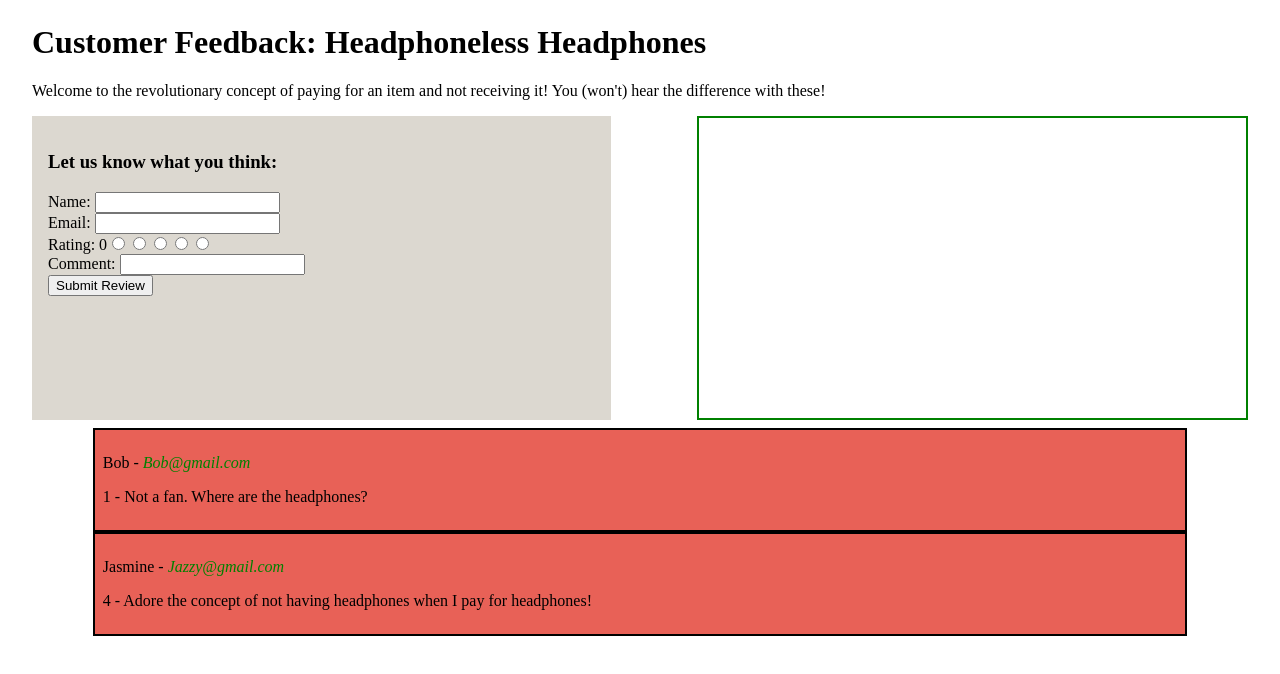
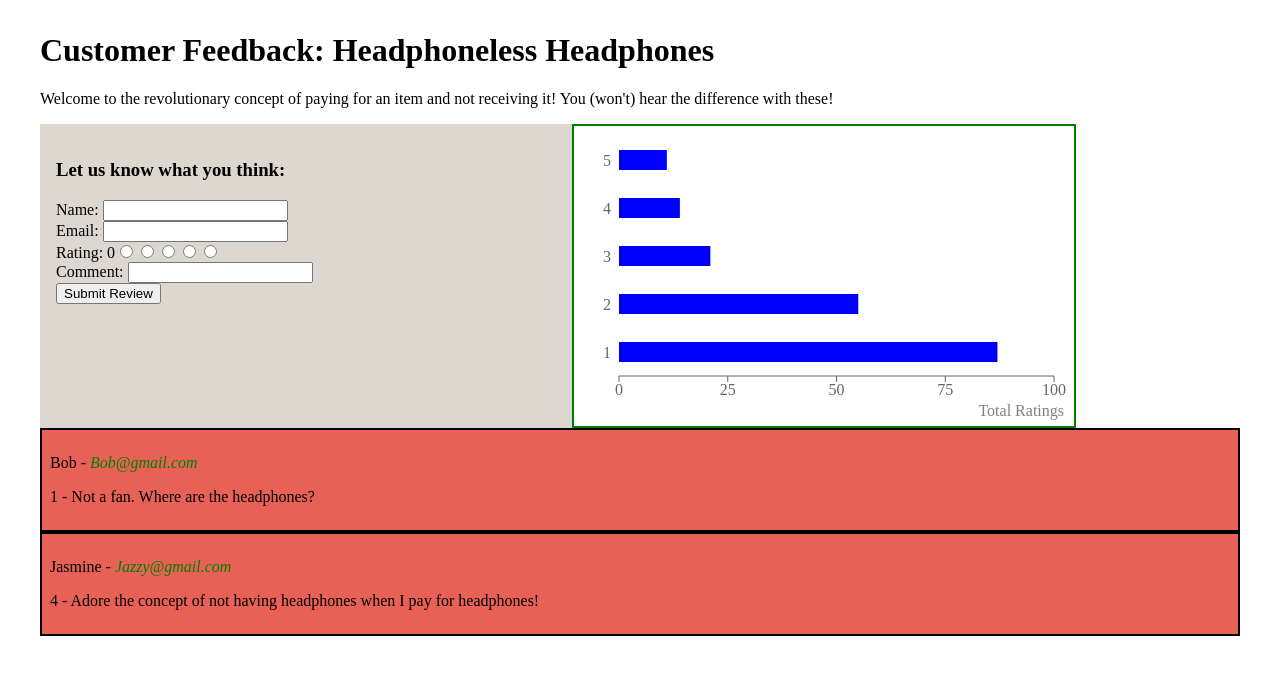
Before and after one commit to MashR3/Customer-Feedback-Page, a React (Create React App) app: page / in a window 1280 px wide. Shown: the top 674 px of the page. Built offline with nearby package versions, Linux system fonts and the light colour scheme.

Commit message:
basic graph functional

```diff
--- a/package.json
+++ b/package.json
@@ -14,6 +14,7 @@
     "react": "^17.0.2",
     "react-dom": "^17.0.2",
     "react-scripts": "4.0.3",
+    "recharts": "^2.1.4",
     "styled-components": "^5.3.1",
     "typescript": "^4.1.2",
     "web-vitals": "^1.0.1"
--- a/src/App.tsx
+++ b/src/App.tsx
@@ -18,7 +18,7 @@ function App() {
   }, [commentArray]);
 
   return (
-    <div className='App' style={{ margin: 24 }}>
+    <div className='App' style={{ margin: 32 }}>
       <header className='App-header'>
         <h1>Customer Feedback: {itemName}</h1>
         <p>{itemDescription}</p>
@@ -40,5 +40,5 @@ export default App;
 
 const MainContainer = styled.div`
   display: flex;
-  justify-content: space-between;
+  justify-content: centre;
 `;
--- a/src/components/ProductComments.tsx
+++ b/src/components/ProductComments.tsx
@@ -31,8 +31,7 @@ const ProductComments: React.FC<Props> = ({ commentArray }) => (
 export default ProductComments;
 
 const Comments = styled.div`
-  margin: 8px auto;
-  width: 90%;
+  // width: 90%;
   border-radius: 10px;
 `;
 
--- a/src/components/ProductFeedbackForm.tsx
+++ b/src/components/ProductFeedbackForm.tsx
@@ -103,7 +103,7 @@ const ProductFeedbackForm: React.FC<Props> = ({
 
 const Form = styled.form`
   background-color: rgb(220, 216, 208);
-  min-width: 45%;
+  min-width: 500px;
   padding: 16px;
 `;
 
--- a/src/components/ProductMetrics.jsx
+++ b/src/components/ProductMetrics.jsx
@@ -1,14 +1,71 @@
 import React from 'react';
 import styled from 'styled-components';
+import {
+  ResponsiveContainer,
+  BarChart,
+  XAxis,
+  YAxis,
+  Tooltip,
+  Bar,
+  Cell,
+} from 'recharts';
+
+const data = [
+  { rating: 5, total: 11 },
+  { rating: 4, total: 14 },
+  { rating: 3, total: 21 },
+  { rating: 2, total: 55 },
+  { rating: 1, total: 87 },
+];
+
+const barBuilder = (data) => {
+  return (
+    <Bar dataKey={'total'}>
+      {data.map((rateValue) => (
+        <Cell key={rateValue['rating']} fill='blue' />
+      ))}
+    </Bar>
+  );
+};
 
 function ProductMetrics() {
-  return <GraphContainer></GraphContainer>;
+  return (
+    <GraphContainer>
+      <ResponsiveContainer width='100%' height='100%'>
+        <BarChart
+          data={data}
+          barCategoryGap='15%'
+          barSize='20'
+          layout='vertical'
+          margin={{ left: -15, right: 20, bottom: 20, top: 10 }}
+        >
+          <YAxis
+            type='category'
+            dataKey={'rating'}
+            axisLine={false}
+            tickLine={false}
+            tick={1}
+          />
+          <XAxis
+            type='number'
+            label={{
+              value: 'Total Ratings',
+              position: 'insideBottomRight',
+              offset: -10,
+            }}
+          />
+          <Tooltip />
+          {barBuilder(data)}
+        </BarChart>
+      </ResponsiveContainer>
+    </GraphContainer>
+  );
 }
 
 export default ProductMetrics;
 
 const GraphContainer = styled.div`
   height: 300px;
-  min-width: 45%;
+  min-width: 500px;
   border: solid green 2px;
 `;
```
Also changed, not shown: 2 other files (tests, documents, lock files or other folders).
